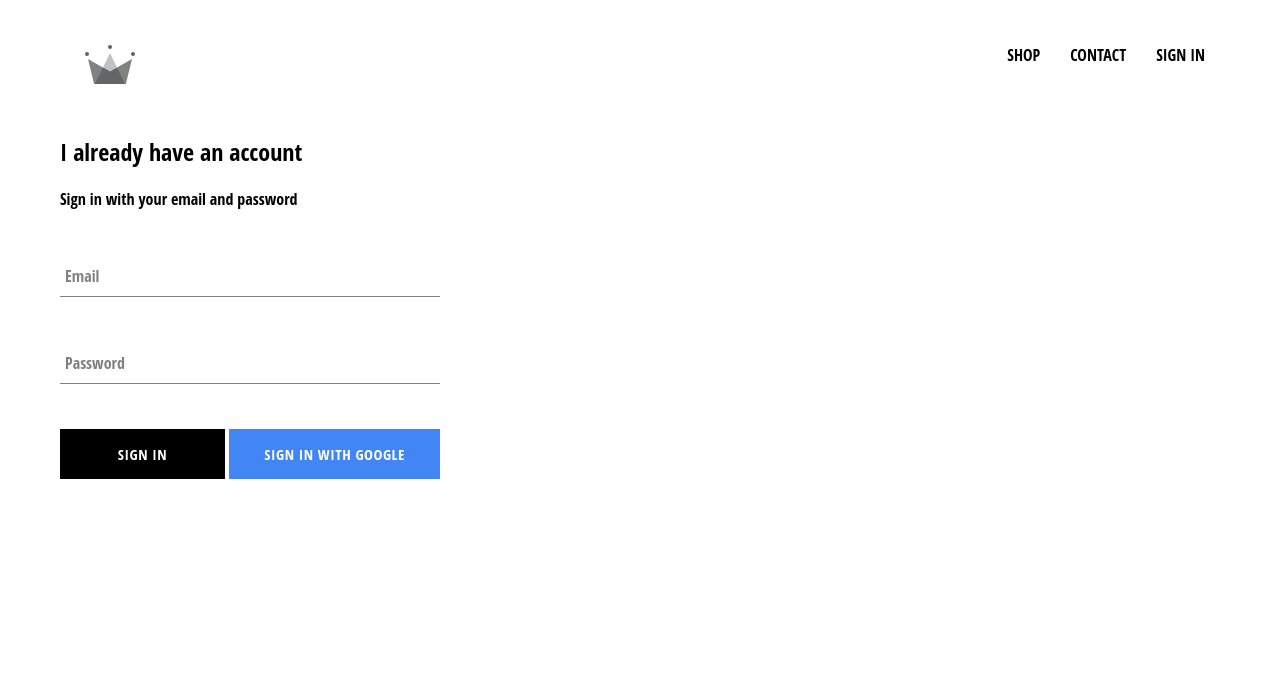
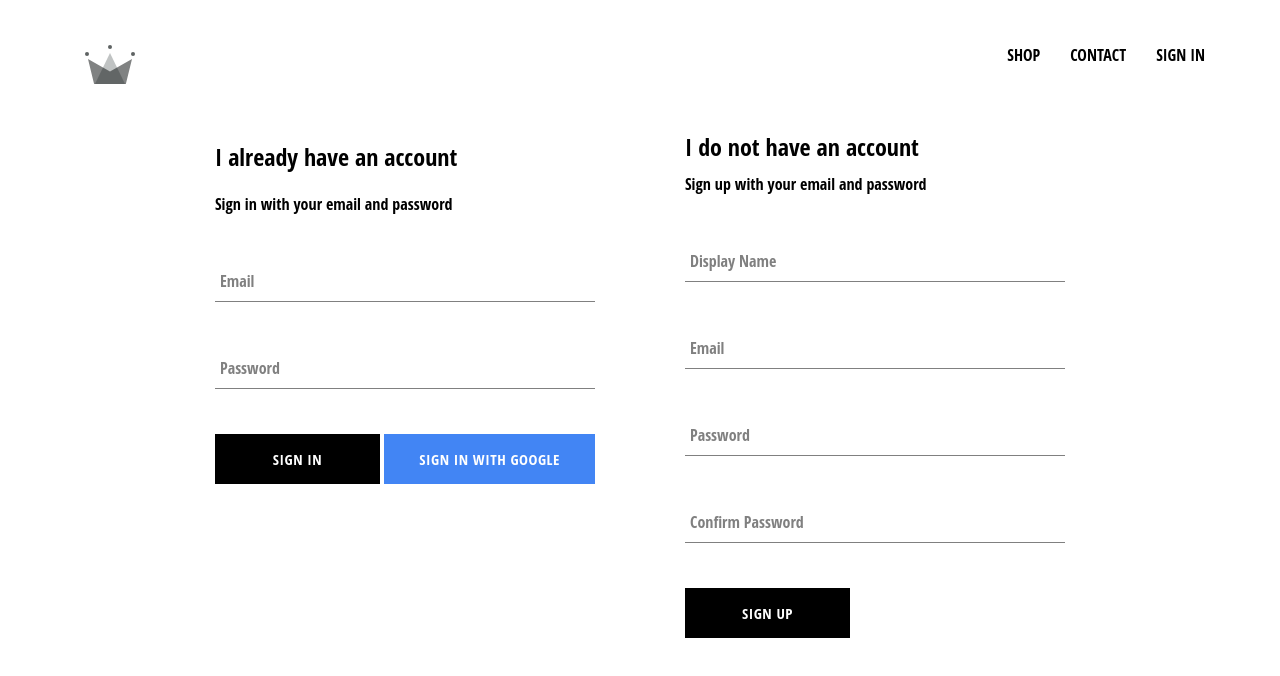
Before and after one commit to TOMO-YOSHI/crwn-clothing, a React (Create React App) app: page /signin in a window 1280 px wide. Shown: the top 676 px of the page. Built offline with nearby package versions, Linux system fonts and the light colour scheme; no server answers; the HTML template or start-up script is replaced by a standard one.

Commit message:
implemented firebase utils, included ability to store authenticated users into our firestore database

```diff
--- a/src/App.js
+++ b/src/App.js
@@ -36,6 +36,8 @@
           //     console.log(this.state);
           // }
           );
+
+          console.log(this.state);
         });
       } else {
         this.setState({ currentUser: userAuth });
--- /dev/null
+++ b/src/components/sign-up/sign-up.component.jsx
@@ -0,0 +1,99 @@
+import React from 'react';
+
+import FormInput from '../form-input/form-input.component';
+import CustomButton from '../custom-button/custom-button.component';
+
+import { auth, createUserProfileDocument } from '../../firebase/firebase.utils';
+
+import './sign-up.styles.scss';
+
+
+class SignUp extends React.Component {
+    constructor() {
+        super();
+
+        this.state = {
+            displayName: '',
+            email: '',
+            password: '',
+            confirmPassword: ''
+        }
+    }
+
+    handleSubmit = async event => {
+        event.preventDefault();
+
+        const { displayName, email, password, confirmPassword } = this.state;
+
+        if(password !== confirmPassword) {
+            alert("passwords don't match");
+            return;
+        }
+
+        try {
+            const { user } = await auth.createUserWithEmailAndPassword(email, password);
+
+            await createUserProfileDocument(user, { displayName });
+
+            this.setState({
+                displayName: '',
+                email: '',
+                password: '',
+                confirmPassword: ''
+            });
+        } catch(error) {
+            console.error(error);
+        }
+    };
+
+    handleChange = event => {
+        const { name, value } = event.target;
+
+        this.setState({ [name]: value });
+    }
+
+    render() {
+        const { displayName, email, password, confirmPassword } = this.state;
+
+        return (
+            <div className='sign-up'>
+                <h2 className='title'>I do not have an account</h2>
+                <span>Sign up with your email and password</span>
+                <form className='sign-up-form' onSubmit={this.handleSubmit}>
+                    <FormInput
+                        type='text'
+                        name='displayName'
+                        label='Display Name'
+                        value={displayName}
+                        onChange={this.handleChange}
+                        required />
+                    <FormInput
+                        type='email'
+                        name='email'
+                        label='Email'
+                        value={email}
+                        onChange={this.handleChange}
+                        required />
+                    <FormInput
+                        type='password'
+                        name='password'
+                        label='Password'
+                        value={password}
+                        onChange={this.handleChange}
+                        required />
+                    <FormInput
+                        type='password'
+                        name='confirmPassword'
+                        label='Confirm Password'
+                        value={confirmPassword}
+                        onChange={this.handleChange}
+                        required />
+                    <CustomButton type='submit'>SIGN UP</CustomButton>
+                </form>
+
+            </div>
+        )
+    }
+}
+
+export default SignUp;
--- /dev/null
+++ b/src/components/sign-up/sign-up.styles.scss
@@ -0,0 +1,9 @@
+.sign-up {
+  display: flex;
+  flex-direction: column;
+  width: 380px;
+
+  .title {
+    margin: 10px 0;
+  }
+}
--- a/src/pages/sign-in-and-sign-up/sign-in-and-sign-up.component.jsx
+++ b/src/pages/sign-in-and-sign-up/sign-in-and-sign-up.component.jsx
@@ -1,12 +1,14 @@
 import React from 'react';
 
 import SignIn from '../../components/sign-in/sign-in.component';
+import SignUp from '../../components/sign-up/sign-up.component';
 
 import './sign-in-and-sign-up.styles.scss';
 
 const SignInAndSignUpPAge = () => (
     <div className='sign-in-and-sign-up'>
         <SignIn />
+        <SignUp />
     </div>
 )
 
--- a/src/pages/sign-in-and-sign-up/sign-in-and-sign-up.styles.scss
+++ b/src/pages/sign-in-and-sign-up/sign-in-and-sign-up.styles.scss
@@ -0,0 +1,6 @@
+.sign-in-and-sign-up {
+  width: 850px;
+  display: flex;
+  justify-content: space-between;
+  margin: 30px auto;
+}
```
